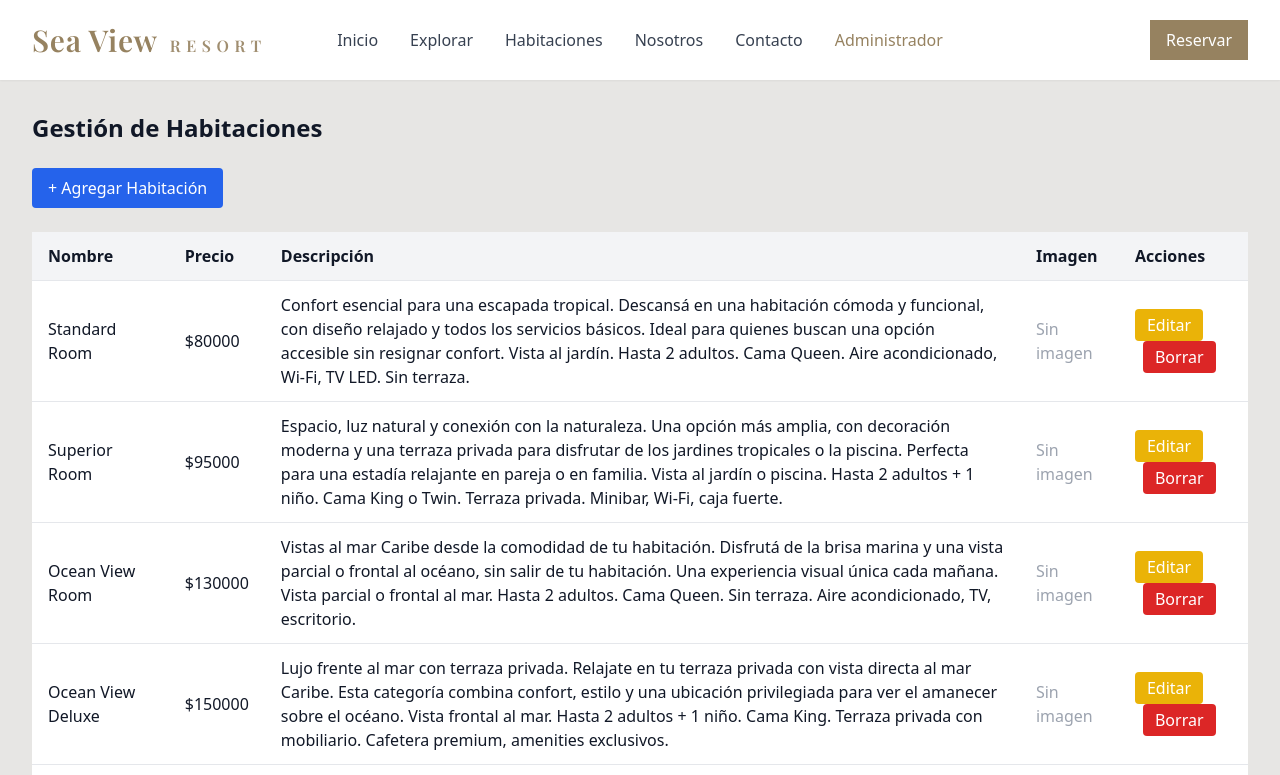
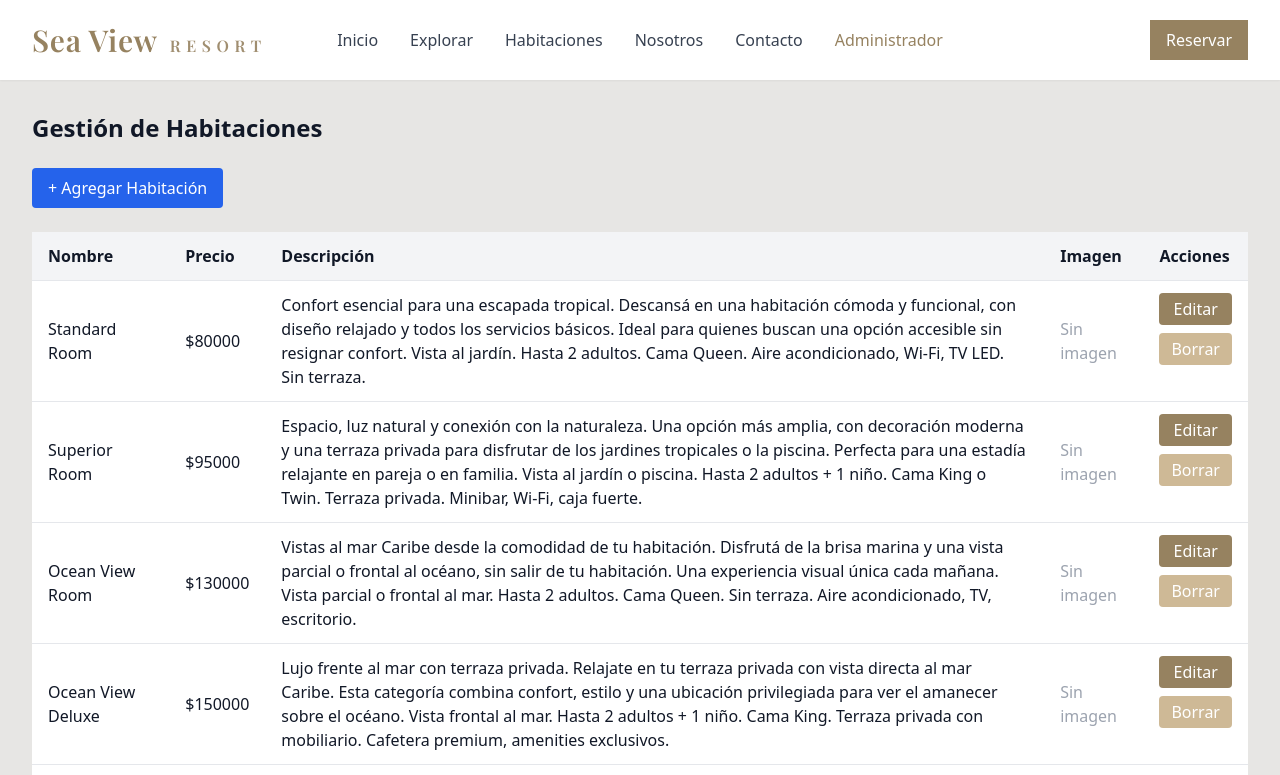
Before and after one commit to najr91/Sea-view-resort-frontend, a React (Vite) app: page /admin/rooms in a window 1280 px wide. Shown: the top 775 px of the page. Built offline with nearby package versions, Linux system fonts and the light colour scheme.

Commit message:
Soluciono alineacion de botones y modifico colores

```diff
--- a/src/pages/admin/AdminRooms.jsx
+++ b/src/pages/admin/AdminRooms.jsx
@@ -43,7 +43,6 @@ const initialRooms = [
     image: null,
   },
 ];
-
 
 export default function AdminRooms() {
   const [rooms, setRooms] = useState(initialRooms);
@@ -168,19 +167,23 @@ export default function AdminRooms() {
                     <span className="text-gray-400">Sin imagen</span>
                   )}
                 </td>
-                <td className="py-3 px-4 space-x-2">
+                <td className="py-3 px-4 align-top">
+                  <div className="flex flex-col gap-2 w-max">
                     <button
                       onClick={() => openModal(room)}
-                    className="bg-yellow-500 text-white px-3 py-1 rounded hover:bg-yellow-600"
+                      style={{ backgroundColor: "#968260" }}
+                      className="text-white px-3 py-1 rounded hover:opacity-90"
                     >
                       Editar
                     </button>
                     <button
                       onClick={() => handleDelete(room.id)}
-                    className="bg-red-600 text-white px-3 py-1 rounded hover:bg-red-700"
+                      style={{ backgroundColor: "#ceb996" }}
+                      className="text-white px-3 py-1 rounded hover:opacity-90"
                     >
                       Borrar
                     </button>
+                  </div>
                 </td>
               </tr>
             ))}
@@ -200,13 +203,15 @@ export default function AdminRooms() {
             <div className="mt-3 flex space-x-2">
               <button
                 onClick={() => openModal(room)}
-                className="flex-1 bg-yellow-500 text-white px-3 py-2 rounded hover:bg-yellow-600 text-sm"
+                style={{ backgroundColor: "#968260" }}
+                className="flex-1 text-white px-3 py-2 rounded hover:opacity-90 text-sm"
               >
                 Editar
               </button>
               <button
                 onClick={() => handleDelete(room.id)}
-                className="flex-1 bg-red-600 text-white px-3 py-2 rounded hover:bg-red-700 text-sm"
+                style={{ backgroundColor: "#ceb996" }}
+                className="flex-1 text-white px-3 py-2 rounded hover:opacity-90 text-sm"
               >
                 Borrar
               </button>
```
Lines whose indentation alone changed are shown as unchanged.
